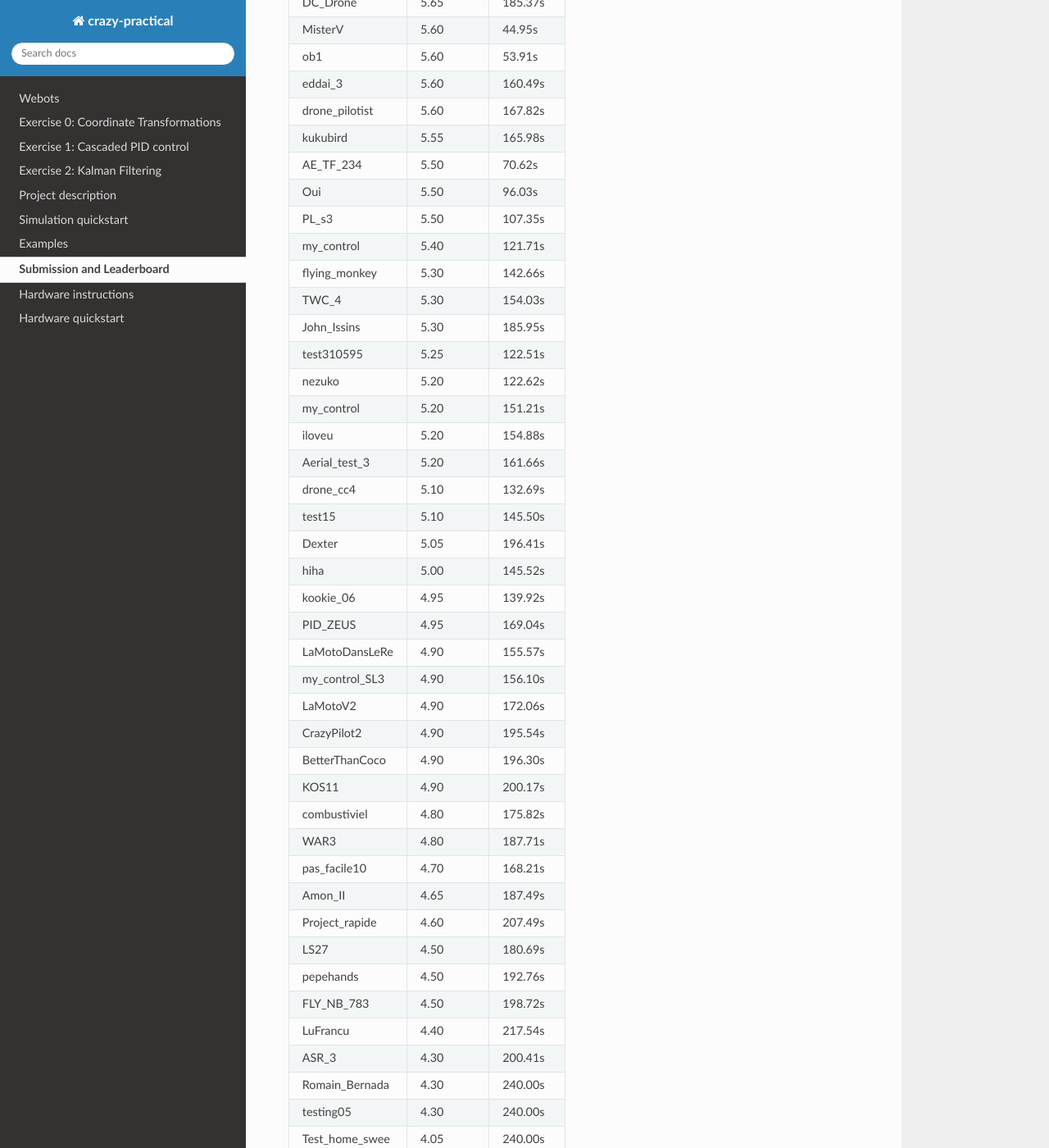
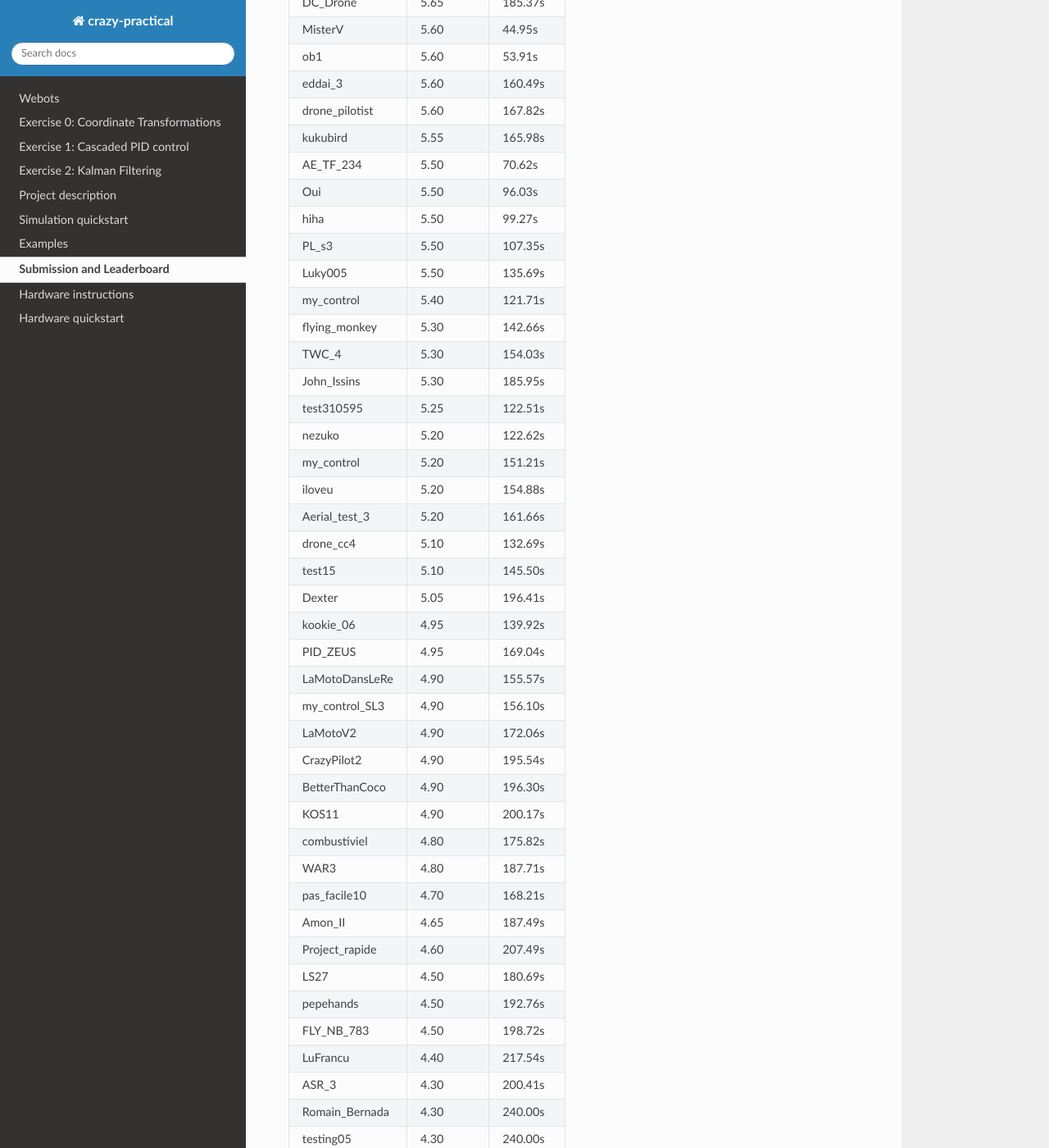
Before and after one commit to lis-epfl/micro-502, a Sphinx documentation site: the page built from docs/assignment/leaderboard.rst, in a window 1280 px wide and 1400 px high, scrolled down 983 px. Shown: the whole window at 82% size. Built offline with Sphinx 7.4.7 and the Read the Docs theme 2.0.0, drawn with Linux system fonts in a browser that asks for light colours.

Commit message:
Leaderboard Update

```diff
--- a/docs/assignment/leaderboard.rst
+++ b/docs/assignment/leaderboard.rst
@@ -37,7 +37,9 @@ drone_pilotist 5.60      167.82s
 kukubird       5.55      165.98s
 AE_TF_234      5.50      70.62s
 Oui            5.50      96.03s
+hiha           5.50      99.27s
 PL_s3          5.50      107.35s
+Luky005        5.50      135.69s
 my_control     5.40      121.71s
 flying_monkey  5.30      142.66s
 TWC_4          5.30      154.03s
@@ -50,7 +52,6 @@ Aerial_test_3  5.20      161.66s
 drone_cc4      5.10      132.69s
 test15         5.10      145.50s
 Dexter         5.05      196.41s
-hiha           5.00      145.52s
 kookie_06      4.95      139.92s
 PID_ZEUS       4.95      169.04s
 LaMotoDansLeRe 4.90      155.57s
@@ -72,7 +73,6 @@ ASR_3          4.30      200.41s
 Romain_Bernada 4.30      240.00s
 testing05      4.30      240.00s
 Test_home_swee 4.05      240.00s
-Luky005        4.05      240.00s
 notflyingwell  4.00      240.00s
 my_control.py  4.00      240.00s
 my_control     4.00      240.00s
```
